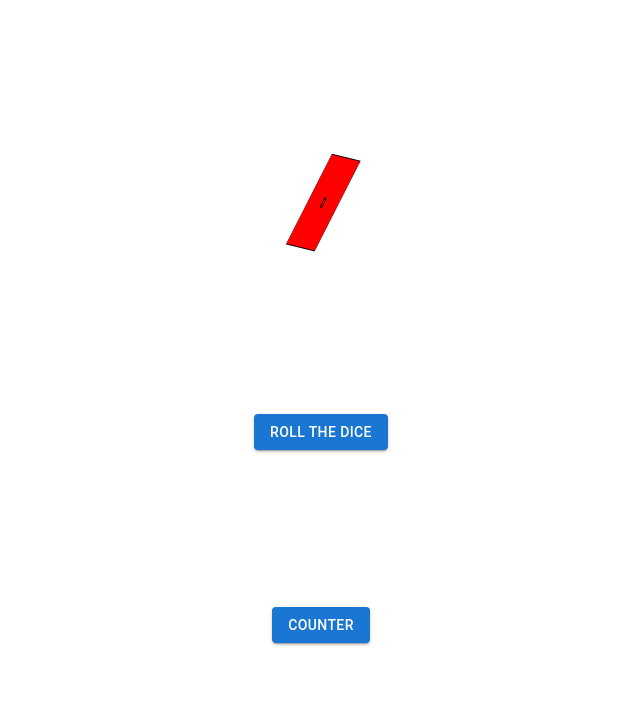
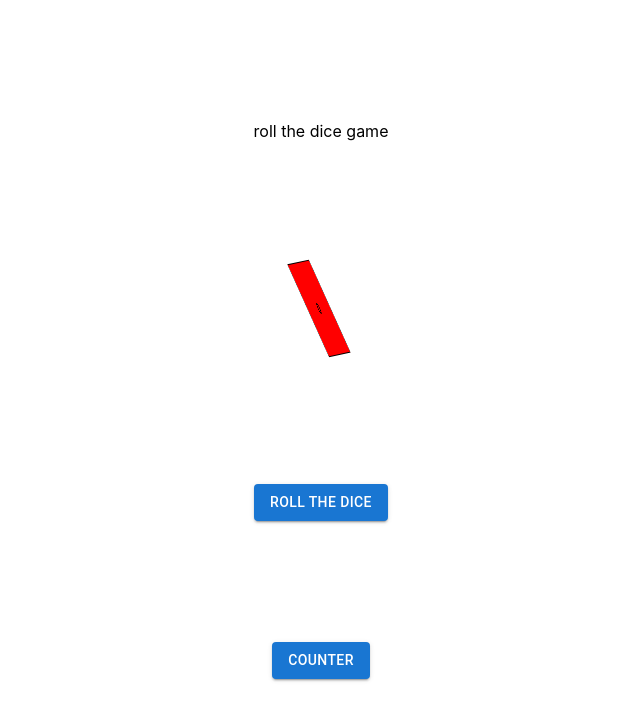
Before and after one commit to vamsi1133/ramreact, a React (Create React App) app: page /class in a window 1280 px wide. Shown: the top 720 px of the page, without its empty margins (319-959 px from the left). Built offline with nearby package versions, Linux system fonts and the light colour scheme.

Commit message:
fifth commit

```diff
--- a/src/Components/classDemo/index.js
+++ b/src/Components/classDemo/index.js
@@ -14,12 +14,13 @@ class ClassDemo extends Component {
   }
 
   shouldComponentUpdate(nextProps, nextState) {
+    console.log(nextProps, nextState, this.state);
     if (this.state.diceNo !== nextState.diceNo) return true;
     else return false;
   }
 
   componentDidUpdate(prevProps, prevState) {
-    alert("component updated");
+    console.log("component updated", prevState, prevProps, this.state);
   }
 
   componentWillUnmount() {
@@ -35,6 +36,7 @@ class ClassDemo extends Component {
     return (
       <>
         <div className="dice-container">
+          {this.props.name}
           <div className="dice">
             <div className="face">{this.state.diceNo}</div>
           </div>
--- a/src/Components/incdec/index.js
+++ b/src/Components/incdec/index.js
@@ -1,6 +1,6 @@
 import React from "react";
 
-const INCDEC = () => {
+const INCDEC = (props) => {
   const [count, setCount] = useState(0);
   const [age, setAge] = useState(25);
   const addRef = useRef(null);
@@ -9,6 +9,7 @@ const INCDEC = () => {
   useEffect(() => {
     setAge((prev) => prev + 1);
   }, [count]);
+
   const increment = () => {
     prevData.current = { age: age, count: count };
     setCount((prev) => prev + 1);
--- a/src/CustomRouter.js
+++ b/src/CustomRouter.js
@@ -8,7 +8,7 @@ const CustomRouter = (props) => {
   const routes = [
     { path: "/", element: <FirstPage /> },
     { path: "/login", element: <Login /> },
-    { path: "/class", element: <ClassDemo /> },
+    { path: "/class", element: <ClassDemo name={"roll the dice game"} /> },
   ];
   return (
     <>
```
